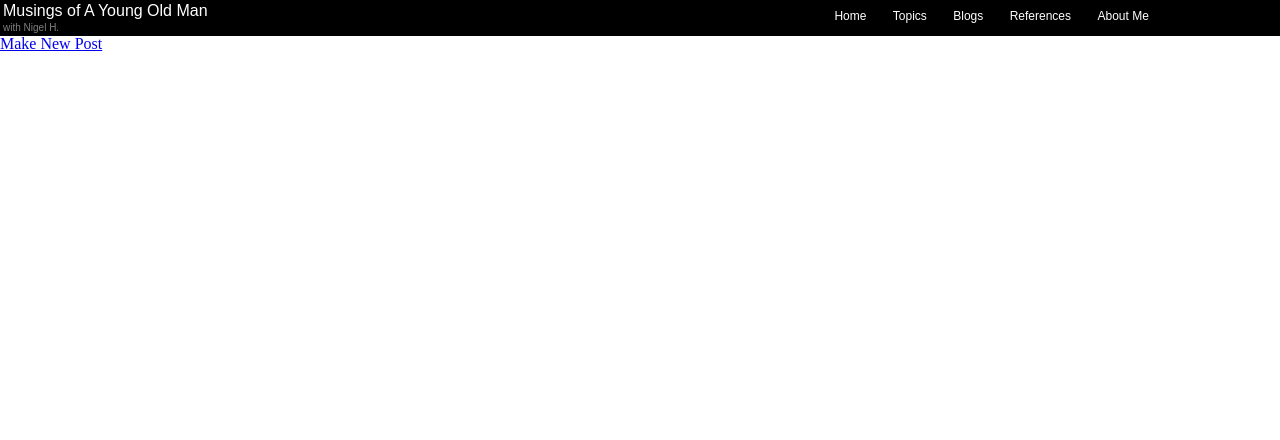
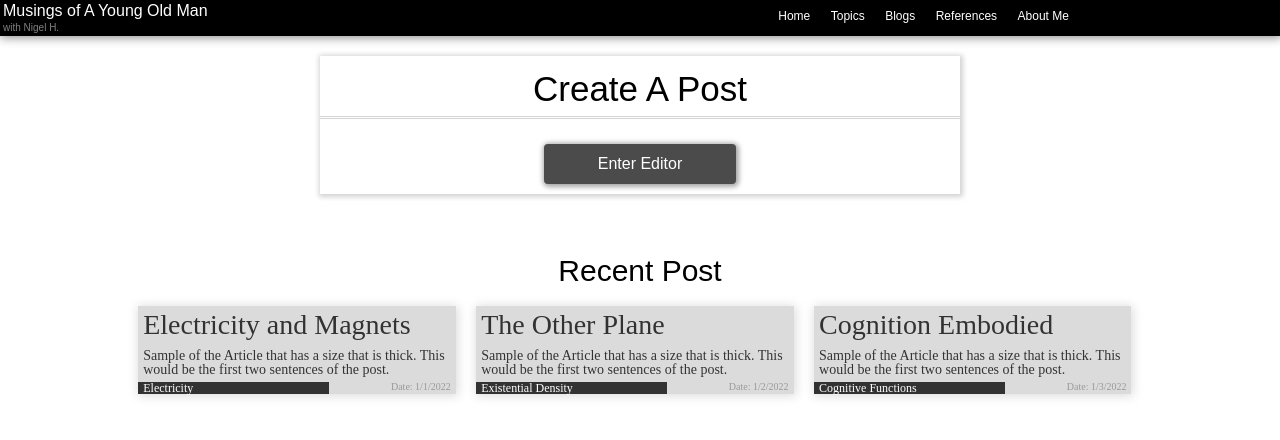
Before and after one commit to Nashboy/Musings-Of-A-Young-Old-Man, a website with bundled scripts: page index.html in a window 1280 px wide. Built offline with nearby package versions, Linux system fonts and the light colour scheme.

Commit message:
Updated CSS for homepage; Minor html nav changes; NEXT: CSS for Editor & Display

```diff
--- a/css/general.css
+++ b/css/general.css
@@ -79,6 +79,7 @@ header nav {
   padding: 0;
   margin: 0;
   float: left;
+  box-shadow: 1px 0px 10px 1px grey;
 }
 
 header nav > div.logo {
@@ -97,7 +98,7 @@ header nav > div.logo h1 {
   font-size: 16px;
   padding: 3px 0 1px 3px;
   margin: 0;
-  white-space: nowrap
+  white-space: nowrap;
 }
 
 header nav > div.logo a {
@@ -128,8 +129,8 @@ header nav div.menu ul {
   /* background: lime; */
   width: 100%;
   float: right;
-  padding: 0 0 0 10%;
-  margin: 8px 0 8px 0%;
+  padding: 0 auto 0 12%;
+  margin: 8px auto 8px auto;
   display: inline;
 }
 
@@ -139,7 +140,7 @@ header nav div.menu ul li {
   display: inline;
   font-size: 12px;
   padding: 0 2%;
-  margin: 2px 2px 2px 6px;
+  margin: 2px auto 2px auto;
   border-radius: 5px;
 }
 
--- /dev/null
+++ b/css/index.css
@@ -0,0 +1,173 @@
+/* Clear fix hack */
+.clearfix:after {
+     content: ".";
+     display: block;
+     clear: both;
+     visibility: hidden;
+     line-height: 0;
+     height: 0;
+}
+
+.clear {
+	clear: both;
+}
+
+
+body {
+  /* background: blue; */
+  height: 605px;
+}
+
+body main {
+  float: left;
+  /* background: red; */
+  width: 100%;
+}
+
+body main > section {
+  float: left;
+  /* background: blue; */
+  /* background-image: linear-gradient(to bottom right, white, #d1fcff); */
+  width: 100%;
+  height: 200px;
+}
+
+body main > section.editor > section {
+  /* background: red; */
+  /* border: 2px solid lightgrey; */
+  float: left;
+  width: 50%;
+  margin: 20px 25%;
+  font-family: sans-serif;
+  box-shadow: 1px 1px 5px 2px lightgrey;
+}
+
+body main > section.editor section h1 {
+  margin: 15px auto;
+  text-align: center;
+  font-size: 35px;
+  color: black;
+  padding: 0 0 10px 0;
+  border-bottom: 3px double lightgrey;
+  /* text-decoration: underline;
+  text-decoration-color: grey;
+  text-decoration-style: double; */
+}
+/* #5f5169 */
+body main > section.editor section div {
+  background: black;
+  opacity: .7;
+  float: left;
+  width: 30%;
+  margin: 10px 35%;
+  padding: 12px 0;
+  border-radius: 4px;
+  box-shadow: 1px 1px 5px 2px grey;
+}
+
+body main > section.editor section div a {
+  color: white;
+  float: left;
+  font-size: 100%;
+  width: 100%;
+  height: 100%;
+  margin: 0 auto;
+  text-align: center;
+  white-space: nowrap;
+  text-decoration: none;
+}
+
+body main > section.editor section div:hover {
+  box-shadow: 1px 1px 10px 2px grey;
+  opacity: 1;
+}
+
+body main > section.editor section div a:active {
+  color: grey;
+}
+
+body main > section.posts {
+  background: white;
+  float: left;
+  box-shadow: 0px;
+  width: 100%;
+}
+
+body main > section.posts > h1 {
+  float: left;
+  width: 100%;
+  text-align: center;
+  font-family: sans-serif;
+  font-size: 30px;
+  /* text-decoration: underline;
+  text-decoration-style: solid; */
+  padding: 10px 0;
+  margin: 10px auto;
+}
+
+body main > section.posts > section {
+  /* background-image: image(); */
+  /* background: red; */
+  float: left;
+  width: 90%;
+  margin: 0 5%;
+  padding: 0 5%;
+}
+
+
+
+body main > section.posts > section div {
+  float: left;
+  width: 31%;
+  background: lightgrey;
+  opacity: .8;
+  padding: 0;
+  margin: 0 1%;
+  box-shadow: 1px 1px 10px 1px lightgrey;
+}
+
+body main > section.posts > section div > h1 {
+  opacity: 1;
+  float: left;
+  width: 100%;
+  color: black;
+  padding: 5px;
+  font-size: 28px;
+}
+
+body main > section.posts > section div > img {
+
+}
+
+body main > section.posts > section div > p {
+  opacity: 1;
+  float: left;
+  color: black;
+  width: 100%;
+  padding: 5px;
+  font-size: 14px;
+}
+
+body main > section.posts > section div > span {
+  color: grey;
+  float: right;
+  width: 40%;
+  font-size: 10px;
+  text-align: right;
+  padding: 0 5px 0 0;
+}
+
+body main > section.posts > section div > span + span{
+  color: white;
+  float: left;
+  width: 60%;
+  font-size: 12px;
+  text-align: left;
+  background: black;
+  padding: 0 0 0 5px;
+}
+
+body main > section.posts > section div:hover {
+  opacity: 1;
+  box-shadow: 2px 2px 10px 3px lightgrey;
+}
--- a/index.html
+++ b/index.html
@@ -10,6 +10,7 @@
 
 		<!-- external CSS link -->
 		<link rel="stylesheet" href="css/general.css">
+		<link rel="stylesheet" href="css/index.css">
 	</head>
 	<header>
     <nav>
@@ -30,8 +31,47 @@
   </header>
 	<body>
 		<main>
-			<section>
-				<a href="postBuild.html"><h1>Make New Post</h1></a>
+			<!-- Editor -->
+			<section class = "editor">
+				<section>
+					<h1>Create A Post</h1>
+					<div class="">
+						<a href="postBuild.html">Enter Editor</a>
+					</div>
+				</section>
+			</section>
+			<!-- Recent Post -->
+			<section class = "posts">
+				<h1>Recent Post</h1>
+				<section class = "clearfix">
+					<a href="displayPost.html">
+						<div class="post">
+							<h1>Electricity and Magnets</h1>
+							<img src="" alt="">
+							<p>Sample of the Article that has a size that is thick. This would be the first two sentences of the post.</p>
+							<span>Date: 1/1/2022</span>
+							<span>Electricity</span>
+						</div>
+					</a>
+					<a href="displayPost.html">
+						<div class="post">
+							<h1>The Other Plane</h1>
+							<img src="" alt="">
+							<p>Sample of the Article that has a size that is thick. This would be the first two sentences of the post.</p>
+							<span>Date: 1/2/2022</span>
+							<span>Existential Density</span>
+						</div>
+					</a>
+					<a href="displayPost.html">
+						<div class="post">
+							<h1>Cognition Embodied</h1>
+							<img src="" alt="">
+							<p>Sample of the Article that has a size that is thick. This would be the first two sentences of the post.</p>
+							<span>Date: 1/3/2022</span>
+							<span>Cognitive Functions</span>
+						</div>
+					</a>
+				</section>
 			</section>
 		</main>
 		<script type="text/javascript" src="js/main.js"></script>
```
Also changed, not shown: displayPost.html (+1 -1 lines), postBuild.html (+1 -1 lines), references.html (+1 -1 lines), thoughts.html (+1 -1 lines), topics.html (+1 -1 lines), css/references.html (added), css/thoughts.html (added), css/topics.html (added).
